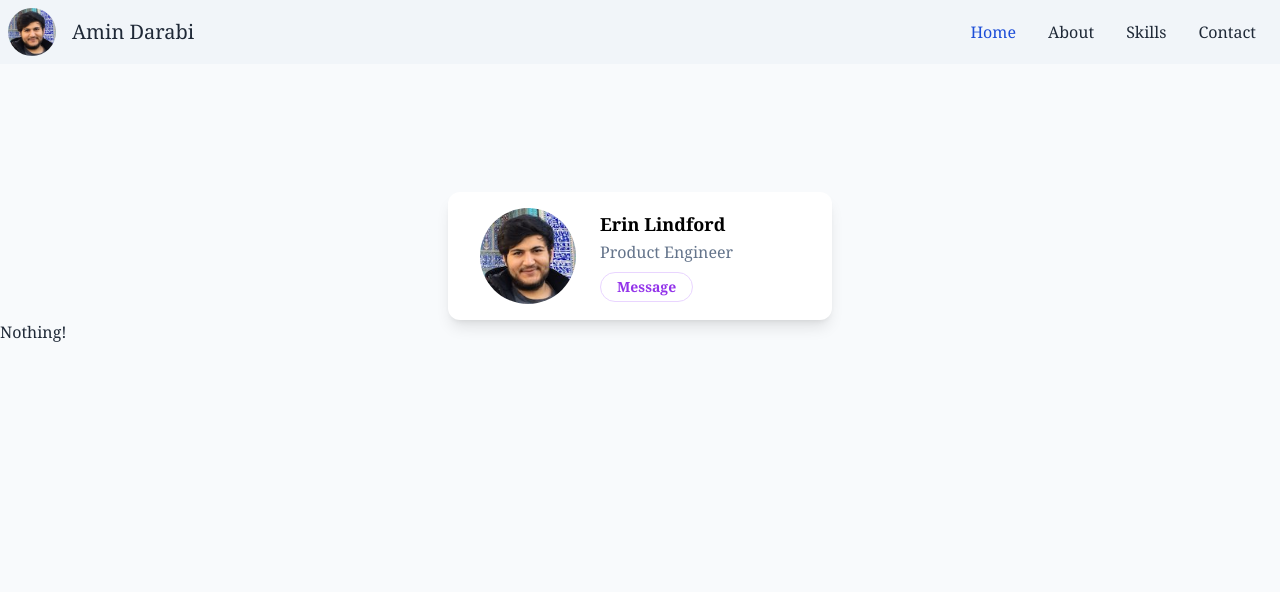
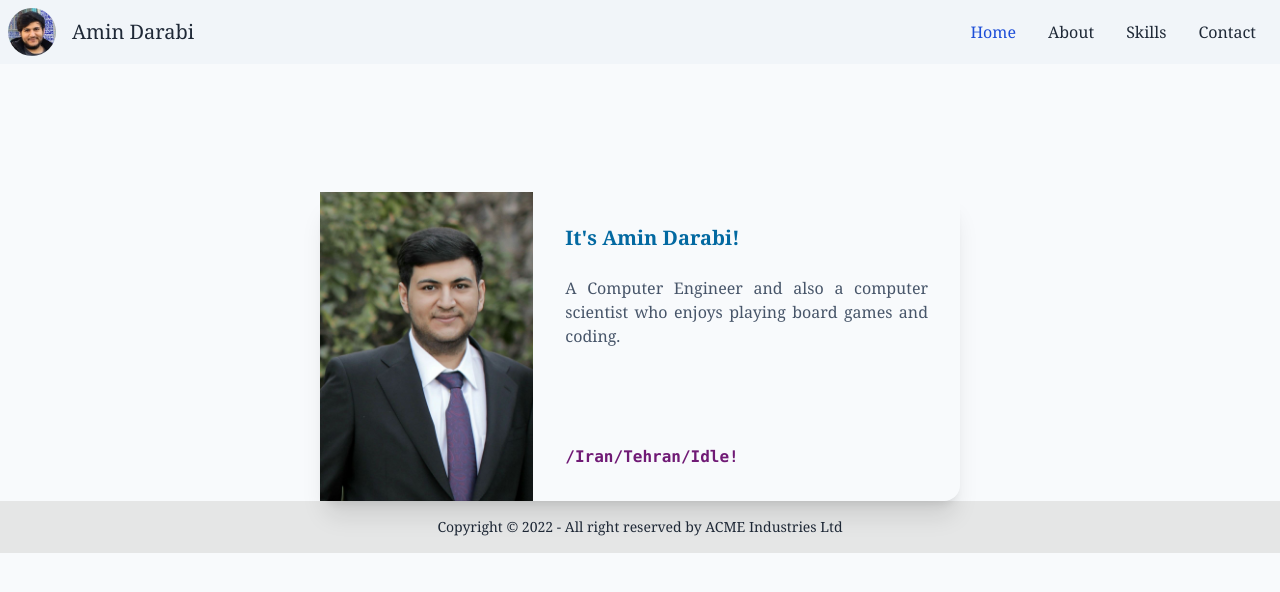
Before and after one commit to AminDarabi/website, a Nuxt app: page / in a window 1280 px wide. Shown: the top 592 px of the page. Built offline with nearby package versions, Linux system fonts and the light colour scheme.

Commit message:
Home is competed

```diff
--- a/app.vue
+++ b/app.vue
@@ -1,5 +1,5 @@
 <template>
-    <div class="w-screen h-screen bg-slate-50 font-serif">
+    <div class="w-screen h-screen bg-slate-50 dark:bg-zinc-900 font-serif">
         <AppHeader />
         <NuxtPage />
         <AppFooter />
--- a/components/AppFooter.vue
+++ b/components/AppFooter.vue
@@ -1,3 +1,7 @@
 <template>
-    Nothing!
+<footer class="footer footer-center p-4 bg-base-300 text-base-content">
+  <div>
+    <p>Copyright © 2022 - All right reserved by ACME Industries Ltd</p>
+  </div>
+</footer>
 </template>
--- a/pages/index.vue
+++ b/pages/index.vue
@@ -1,16 +1,12 @@
 <template>
-  <div class="py-8 px-8 max-w-sm mx-auto bg-white rounded-xl shadow-lg space-y-2 sm:py-4 sm:flex sm:items-center sm:space-y-0 sm:space-x-6">
-  <img class="block mx-auto h-24 rounded-full sm:mx-0 sm:shrink-0" src="~/assets/images/avatar.jpg" alt="Woman's Face">
-  <div class="text-center space-y-2 sm:text-left">
-    <div class="space-y-0.5">
-      <p class="text-lg text-black font-semibold">
-        Erin Lindford
-      </p>
-      <p class="text-slate-500 font-medium">
-        Product Engineer
-      </p>
-    </div>
-    <button class="px-4 py-1 text-sm text-purple-600 font-semibold rounded-full border border-purple-200 hover:text-white hover:bg-purple-600 hover:border-transparent focus:outline-none focus:ring-2 focus:ring-purple-600 focus:ring-offset-2">Message</button>
+<div class="w-2/3 md:w-1/2 mx-auto card lg:card-side shadow-xl">
+  <div class="md:w-1/3">
+    <figure><img class="object-scale-down" src="~/assets/images/pic.jpg" alt="It's me!"/></figure>
+  </div>
+    <div class="md:w-2/3 card-body dark:bg-zinc-800">
+    <h2 class="card-title capitalize text-sky-700 md:pb-4">It's Amin Darabi!</h2>
+    <p class="text-slate-600 text-justify">A Computer Engineer and also a computer scientist who enjoys playing board games and coding.</p>
+    <code class="text-fuchsia-900 font-bold">/Iran/Tehran/Idle!</code>
   </div>
 </div>
 </template>
```
Also changed, not shown: assets/images/pic.jpg (added).
